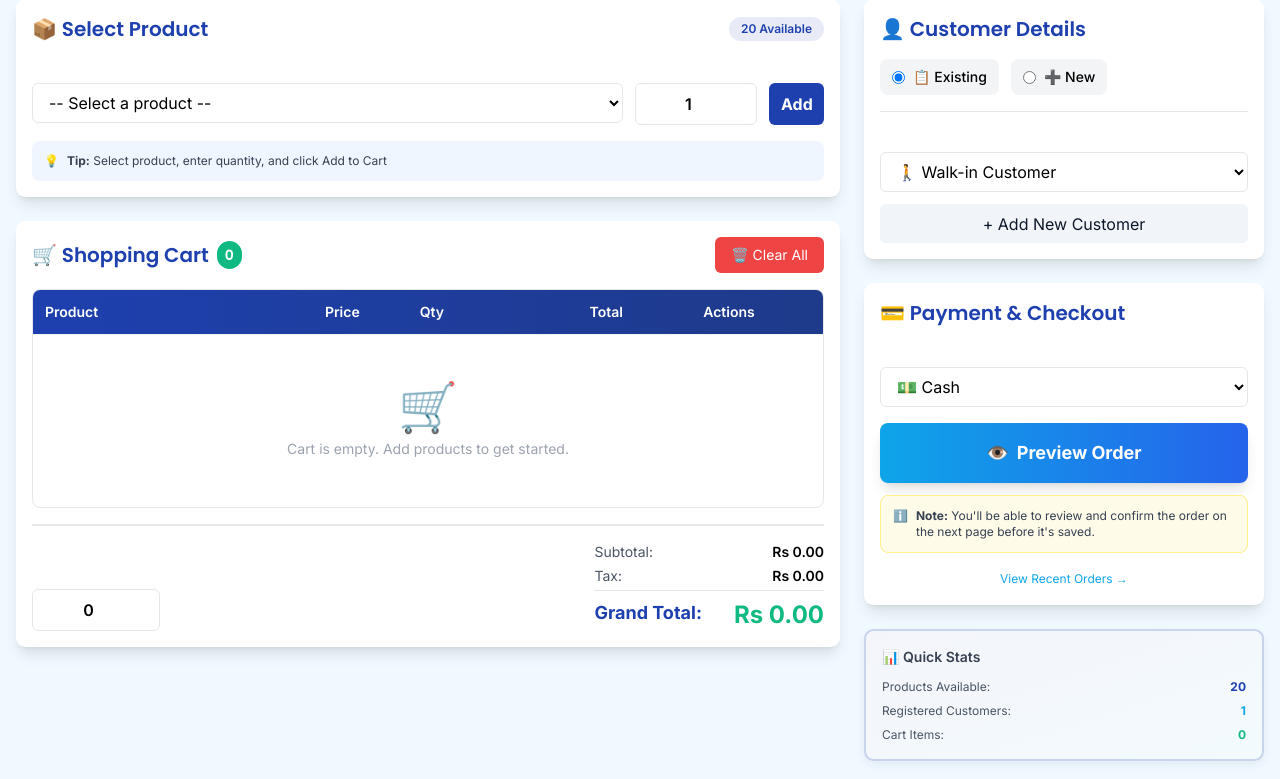
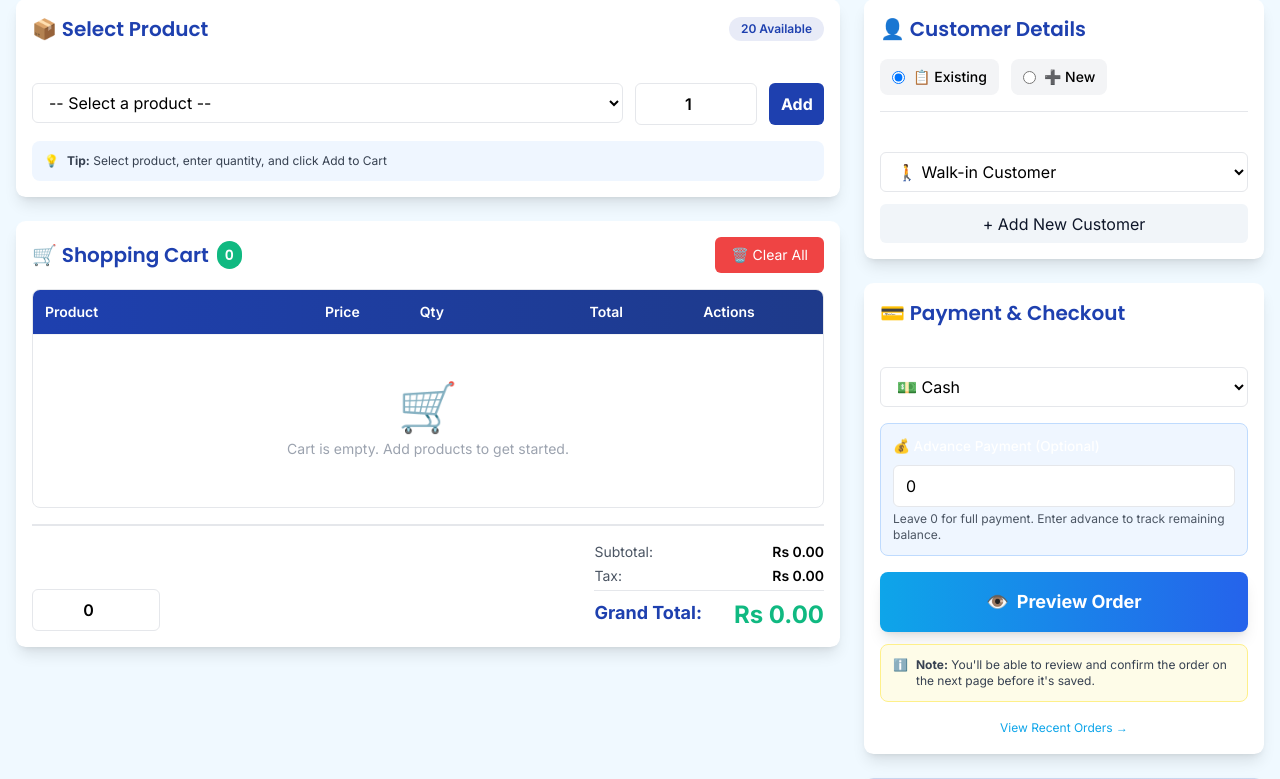
Before and after one commit to aliabbasbeing/pos, a PHP site: page /pos.php in a window 1280 px wide. Shown: the part 189-968 px from the top of the page. Run offline with PHP 8.4, Linux system fonts and the light colour scheme; a user stored in the database is signed in; data comes from the database, SQL or seed files in the repository; data that the repository does not hold is empty; some libraries are stand-ins or nearby versions.

Commit message:
Add advance payment system, Feed Premix Powder category, and remove logo from invoice
Co-authored-by: aliabbasbeing <225845357+aliabbasbeing@users.noreply.github.com>

```diff
--- a/database.sql
+++ b/database.sql
@@ -59,6 +59,8 @@ CREATE TABLE `orders` (
   `invoice_number` varchar(50) NOT NULL,
   `customer_id` int(11) DEFAULT NULL,
   `total_amount` decimal(10,2) NOT NULL,
+  `advance_amount` decimal(10,2) DEFAULT 0,
+  `remaining_amount` decimal(10,2) DEFAULT 0,
   `payment_method` varchar(50) DEFAULT NULL,
   `order_date` timestamp NOT NULL DEFAULT current_timestamp(),
   `status` varchar(20) DEFAULT 'completed',
--- a/init_db.sql
+++ b/init_db.sql
@@ -40,6 +40,8 @@ CREATE TABLE orders (
   invoice_number VARCHAR(50) NOT NULL UNIQUE,
   customer_id INT,
   total_amount DECIMAL(10,2) NOT NULL,
+  advance_amount DECIMAL(10,2) DEFAULT 0,
+  remaining_amount DECIMAL(10,2) DEFAULT 0,
   payment_method VARCHAR(50),
   order_date TIMESTAMP DEFAULT CURRENT_TIMESTAMP,
   status VARCHAR(20) DEFAULT 'completed',
--- a/pos.php
+++ b/pos.php
@@ -78,6 +78,7 @@ if ($_SERVER['REQUEST_METHOD'] === 'POST' && ($_POST['action'] ?? '') === 'previ
         $payment_method = in_array($_POST['payment_method'] ?? '', ['cash','card','bank_transfer'], true)
             ? $_POST['payment_method'] : 'cash';
         $tax_percent = (float)($_POST['tax'] ?? 0);
+        $advance_amount = max(0, (float)($_POST['advance_amount'] ?? 0));
 
         $use_new_customer = (int)($_POST['use_new_customer'] ?? 0) === 1;
         $new_name = trim($_POST['new_name'] ?? '');
@@ -153,6 +154,9 @@ if ($_SERVER['REQUEST_METHOD'] === 'POST' && ($_POST['action'] ?? '') === 'previ
                     }
                 }
 
+                // Calculate remaining amount
+                $remaining_amount = max(0, $grand_total - $advance_amount);
+
                 // Store in session for confirmation
                 $_SESSION['pending_order'] = [
                     'items' => $items,
@@ -160,6 +164,8 @@ if ($_SERVER['REQUEST_METHOD'] === 'POST' && ($_POST['action'] ?? '') === 'previ
                     'tax_percent' => $tax_percent,
                     'tax_amount' => $tax_amount,
                     'grand_total' => $grand_total,
+                    'advance_amount' => $advance_amount,
+                    'remaining_amount' => $remaining_amount,
                     'payment_method' => $payment_method,
                     'customer_info' => $customer_info,
                     'customer_id' => $customer_id,
@@ -435,6 +441,13 @@ require_once __DIR__ . '/includes/header.php';
           <option value="bank_transfer">🏦 Bank Transfer</option>
         </select>
 
+        <div class="mb-4 p-3 bg-blue-50 border border-blue-200 rounded-lg">
+          <label class="label font-medium mb-2">💰 Advance Payment (Optional)</label>
+          <input type="number" id="advance_amount" class="input focus:ring-2 focus:ring-primary"
+            placeholder="Enter advance amount" min="0" step="0.01" value="0">
+          <p class="text-xs text-gray-600 mt-1">Leave 0 for full payment. Enter advance to track remaining balance.</p>
+        </div>
+
         <form id="checkoutForm" action="" method="post">
           <?= csrf_input() ?>
           <input type="hidden" name="action" value="preview">
@@ -442,6 +455,7 @@ require_once __DIR__ . '/includes/header.php';
           <input type="hidden" name="customer_id" id="customerInput">
           <input type="hidden" name="payment_method" id="paymentInput">
           <input type="hidden" name="tax" id="taxInput">
+          <input type="hidden" name="advance_amount" id="advanceInput">
           <input type="hidden" name="use_new_customer" id="useNewCustomer">
           <input type="hidden" name="new_name" id="newCustomerName">
           <input type="hidden" name="new_phone" id="newCustomerPhone">
@@ -704,6 +718,7 @@ $(function () {
     $('#cartInput').val(JSON.stringify(cart));
     $('#paymentInput').val($('#payment_method').val());
     $('#taxInput').val($('#tax').val());
+    $('#advanceInput').val($('#advance_amount').val() || '0');
 
     const mode = $('input[name="customer_mode"]:checked').val();
     if (mode === 'new') {
--- a/product_add.php
+++ b/product_add.php
@@ -89,6 +89,7 @@ tailwind.config = { theme:{ extend:{ colors:{ primary:'#1E40AF', secondary:'#0EA
           <select name="category" class="input" required>
             <option value="antibiotics">Antibiotics</option>
             <option value="neutration">Neutration</option>
+            <option value="feed_premix_powder">Feed Premix Powder</option>
           </select>
           <?php if (!empty($errors['category'])): ?><div class="error"><?= e($errors['category']) ?></div><?php endif; ?>
         </div>
--- a/product_edit.php
+++ b/product_edit.php
@@ -98,6 +98,7 @@ tailwind.config = { theme:{ extend:{ colors:{ primary:'#1E40AF', secondary:'#0EA
           <select name="category" class="input" required>
             <option value="antibiotics" <?= $product['category']==='antibiotics'?'selected':'' ?>>Antibiotics</option>
             <option value="neutration" <?= $product['category']==='neutration'?'selected':'' ?>>Neutration</option>
+            <option value="feed_premix_powder" <?= $product['category']==='feed_premix_powder'?'selected':'' ?>>Feed Premix Powder</option>
           </select>
           <?php if (!empty($errors['category'])): ?><div class="error"><?= e($errors['category']) ?></div><?php endif; ?>
         </div>
--- a/products.php
+++ b/products.php
@@ -359,6 +359,7 @@ tailwind.config = {
             <option value="">All Categories</option>
             <option value="antibiotics" <?= $category==='antibiotics'?'selected':'' ?>>Antibiotics</option>
             <option value="neutration" <?= $category==='neutration'?'selected':'' ?>>Neutration</option>
+            <option value="feed_premix_powder" <?= $category==='feed_premix_powder'?'selected':'' ?>>Feed Premix Powder</option>
           </select>
         </div>
         <div class="flex gap-2">
@@ -565,6 +566,7 @@ tailwind.config = {
               <option value="">-- Select Category --</option>
               <option value="antibiotics">Antibiotics</option>
               <option value="neutration">Neutration</option>
+              <option value="feed_premix_powder">Feed Premix Powder</option>
             </select>
           </div>
 
```
Also changed, not shown: confirm_order.php (+14 -2 lines), invoice.php (+19 -2 lines), migrate_advance_payments.sql (added, +21 -0 lines).
